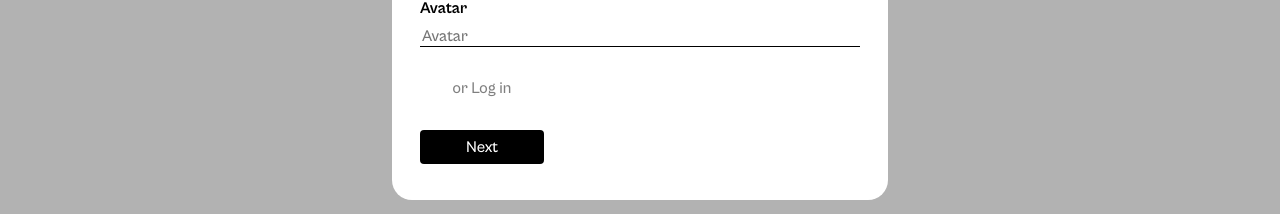
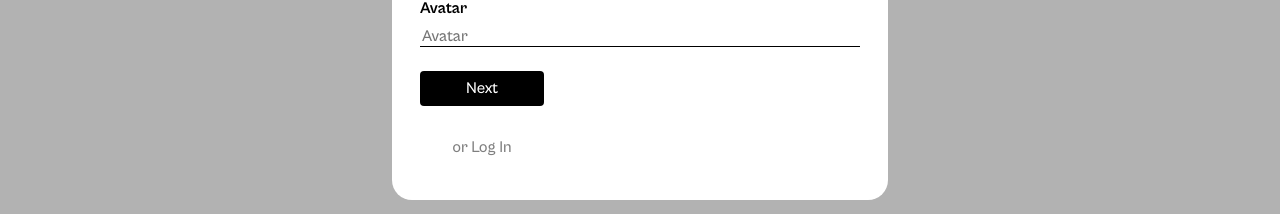
Before and after one commit to Jayniech/se_project_react, a React (Vite) app: page / in a window 1280 px wide. Both pictures are taken after a click on the button "Sign Up". Shown: the part 447-661 px from the top of the page. Built offline with nearby package versions, Linux system fonts and the light colour scheme; no server answers.

Commit message:
Style: reposition register and log in buttons

```diff
--- a/src/components/App/App.jsx
+++ b/src/components/App/App.jsx
@@ -312,6 +312,4 @@ function App() {
 export default App;
 
 // TODOs
-// 1. style login sign up buttons
-// 2. fix button positions on register and login modals
 // 6. comeplete task 4
--- a/src/components/LoginModal/LoginModal.jsx
+++ b/src/components/LoginModal/LoginModal.jsx
@@ -41,9 +41,11 @@ export default function LoginModal({
       title="Log in"
       isOpen={isOpen}
       onClose={onClose}
-      onSignup={onSignup}
       onOverlay={onOverlay}
       onSubmit={handleSubmit}
+      extraButtonText="or Register"
+      extraButtonOnClick={onSignup}
+      extraButtonClassName="modal__register-btn"
     >
       <label htmlFor="user-email-input" className="modal__label">
         Email
@@ -71,9 +73,6 @@ export default function LoginModal({
           required
         />
       </label>
-      <button onClick={onSignup} type="button" className="modal__register-btn">
-        or Register
-      </button>
     </ModalWithForm>
   );
 }
--- a/src/components/ModalWithForm/ModalWithForm.jsx
+++ b/src/components/ModalWithForm/ModalWithForm.jsx
@@ -8,6 +8,9 @@ function ModalWithForm({
   onClose,
   onOverlay,
   onSubmit,
+  extraButtonText,
+  extraButtonOnClick,
+  extraButtonClassName
 }) {
   return (
     <div
@@ -26,6 +29,7 @@ function ModalWithForm({
           <button type="submit" className="modal__submit-btn">
             {buttonText}
           </button>
+          <button type="button" className={extraButtonClassName} onClick={extraButtonOnClick}>{extraButtonText}</button>
         </form>
       </div>
     </div>
--- a/src/components/RegisterModal/RegisterModal.jsx
+++ b/src/components/RegisterModal/RegisterModal.jsx
@@ -53,9 +53,11 @@ export default function RegisterModal({
       title="Sign-up"
       isOpen={isOpen}
       onClose={onClose}
-      onLogin={onLogin}
       onOverlay={onOverlay}
       onSubmit={handleSubmit}
+      extraButtonText="or Log In"
+      extraButtonOnClick={onLogin}
+      extraButtonClassName="modal__login-btn"
     >
       <label htmlFor="user-email-input" className="modal__label">
         Email
@@ -109,9 +111,6 @@ export default function RegisterModal({
           required
         />
       </label>
-      <button onClick={onLogin} type="button" className="modal__login-btn">
-        or Log in
-      </button>
     </ModalWithForm>
   );
 }
```
Also changed, not shown: src/components/Header/Header.jsx (+0 -7 lines).
